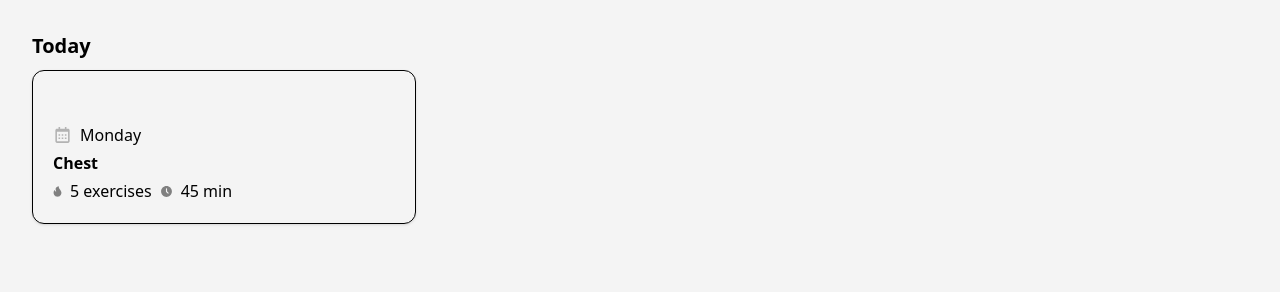
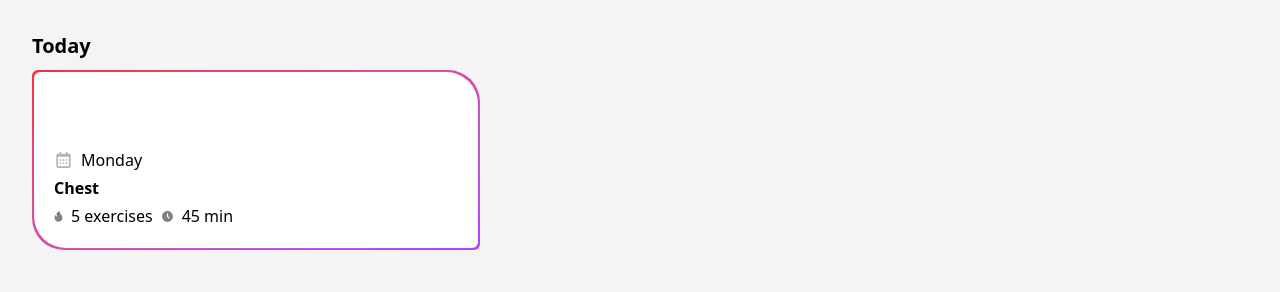
Before and after one commit to ProgramadoresSemPatria/Team-9, a React (Vite) app in the folder frontend/: page / in a window 1280 px wide. Shown: the part 748-1040 px from the top of the page. Built offline with nearby package versions, Linux system fonts and the light colour scheme.

Commit message:
style: add gradient border to TrainingDayContainer component

```diff
--- a/frontend/src/components/TrainingDayContainer.tsx
+++ b/frontend/src/components/TrainingDayContainer.tsx
@@ -9,9 +9,10 @@ type TrainingDayContainerProps = {
 
 const TrainingDayContainer = ({ trainingDay }: TrainingDayContainerProps) => {
     return (
+        <div className="w-80 rounded-tl-md rounded-tr-4xl rounded-br-md rounded-bl-4xl bg-gradient-to-br from-red-500 to-purple-500 p-0.5 md:w-md">
             <div
                 key={trainingDay.id}
-            className="flex h-44 w-full flex-col justify-end gap-1 rounded-xl border p-5 shadow-sm md:w-96"
+                className="flex h-44 flex-col justify-end gap-1 rounded-tl-md rounded-tr-4xl rounded-br-md rounded-bl-4xl bg-white p-5"
             >
                 <div className="flex gap-2">
                     <img src={calendarIcon} alt="calendar" />
@@ -29,6 +30,7 @@ const TrainingDayContainer = ({ trainingDay }: TrainingDayContainerProps) => {
                     </div>
                 </div>
             </div>
+        </div>
     );
 };
 
```
Lines whose indentation alone changed are shown as unchanged.
